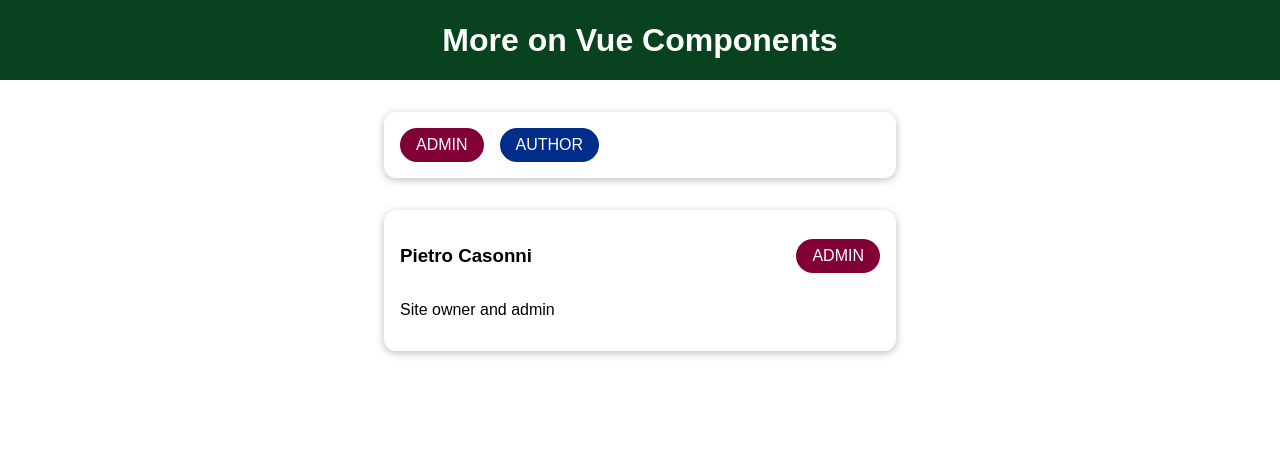
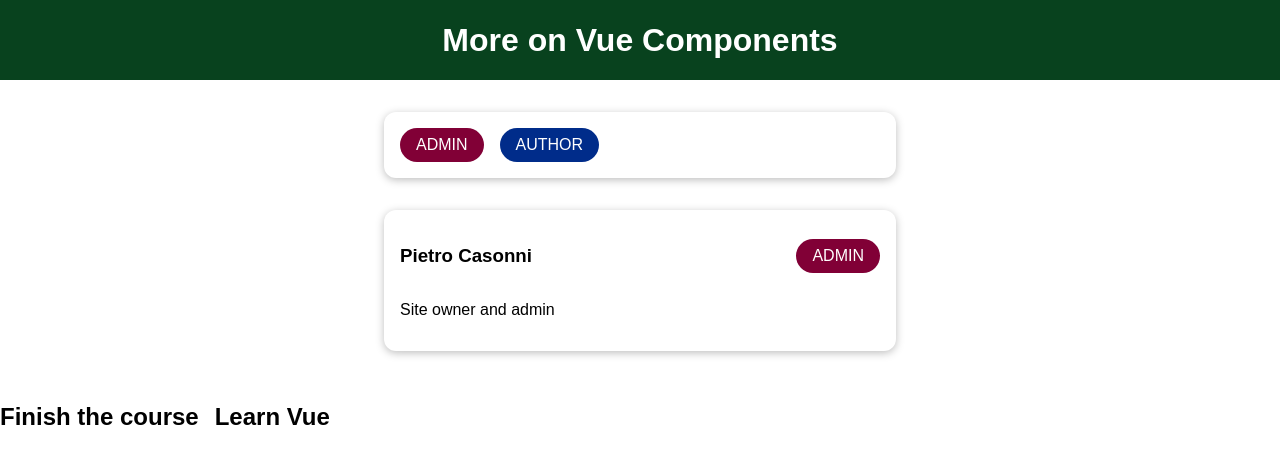
Before and after one commit to ivanurra/cmp-adv-01, a Vue app: page / in a window 1280 px wide. Shown: the top 464 px of the page. Built offline with nearby package versions, Linux system fonts and the light colour scheme.

Commit message:
scoped slots

```diff
--- a/src/App.vue
+++ b/src/App.vue
@@ -7,6 +7,12 @@
       :info-text="activeUser.description"
       :role="activeUser.role"
     ></user-info>
+    <course-goals>
+      <template #default="slotProps">
+        <h2>{{slotProps.item}}</h2>
+        <p>{{ slotProps['another-prop'] }}</p>
+      </template>
+    </course-goals>
   </div>
 </template>
 
@@ -14,12 +20,14 @@
 import TheHeader  from './components/TheHeader.vue';
 import BadgeList  from './components/BadgeList.vue';
 import UserInfo   from './components/UserInfo.vue';
+import CourseGoals   from './components/CourseGoals.vue';
 export default {
   components: {
     // app.component('the-header', TheHeader);
-    TheHeader: TheHeader,
+    TheHeader,
     BadgeList,
-    UserInfo
+    UserInfo,
+    CourseGoals
   },
   data() {
     return {
--- a/src/components/BaseCard.vue
+++ b/src/components/BaseCard.vue
@@ -1,6 +1,6 @@
 <template>
     <div>
-      <header>
+      <header v-if="$slots.header">
         <slot name="header">
           <!-- <h2>The Default</h2> -->
         </slot>
@@ -12,7 +12,7 @@
 <script>
 export default {
   mounted() {
-    console.log(this.$slots);
+    console.log(this.$slots.header);
   }
 }
 </script>
--- /dev/null
+++ b/src/components/CourseGoals.vue
@@ -0,0 +1,21 @@
+<template>
+    <ul>
+        <li v-for="goal in goals" :key="goal">
+            <slot v-bind:item="goal" another-prop="..."></slot>
+        </li>
+    </ul>
+</template>
+
+<script>
+export default {
+    data(){
+        return {
+            goals: ['Finish the course', 'Learn Vue'],
+        }
+    }
+}
+</script>
+
+<style scoped>
+
+</style>
```
